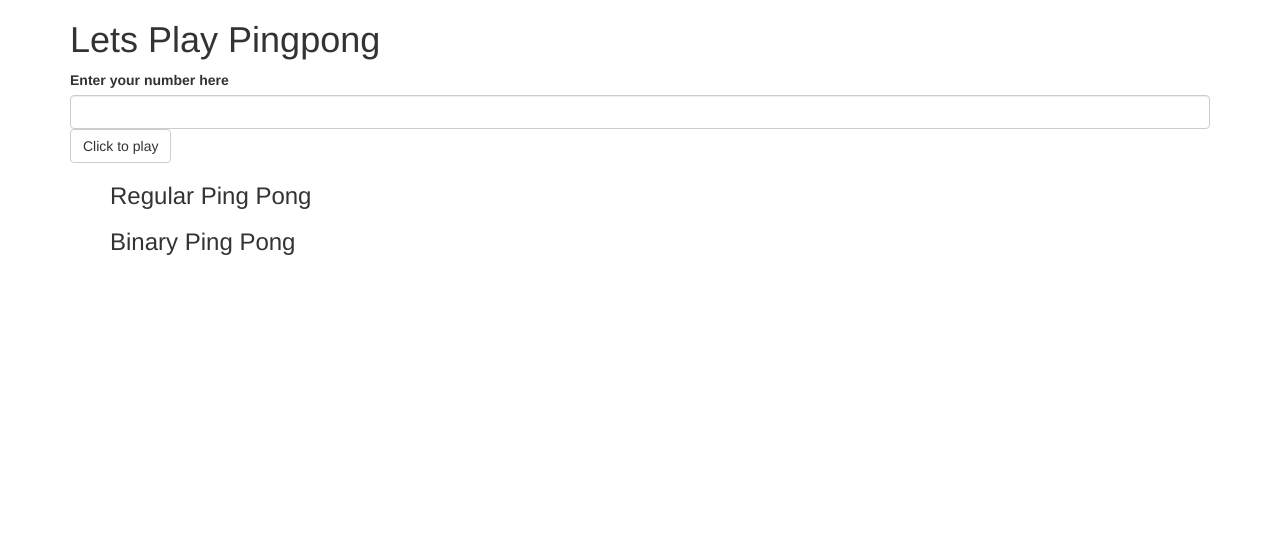
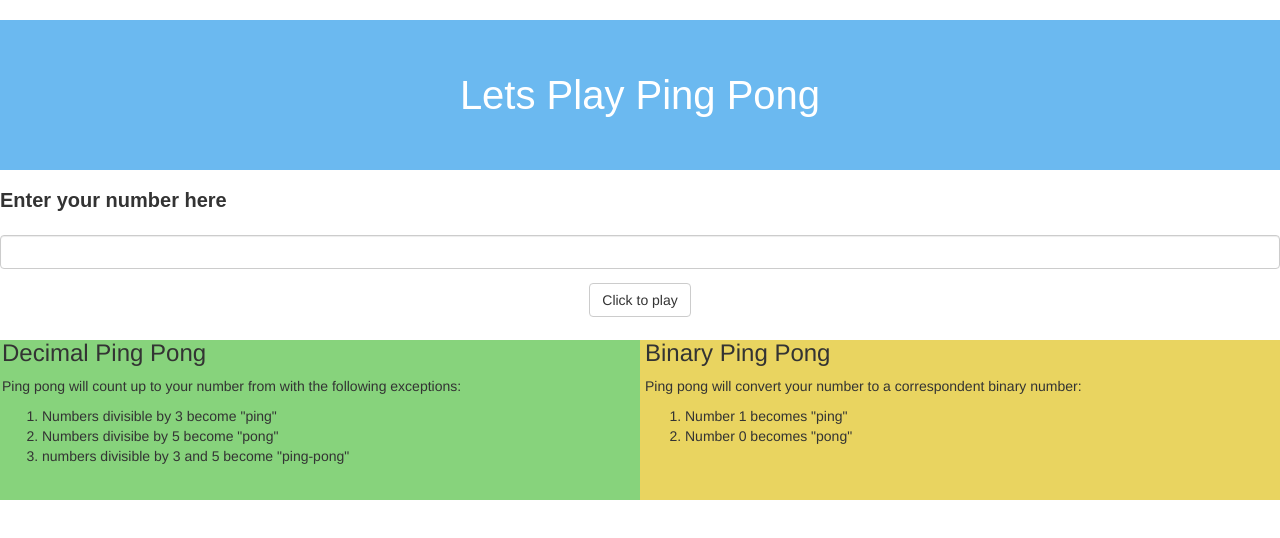
Before and after one commit to kimlan1510/playPingPong, a plain HTML site: page index.html in a window 1280 px wide. Drawn offline with Linux system fonts and the light colour scheme.

Commit message:
add background color to divs, centered header

```diff
--- a/css/styles.css
+++ b/css/styles.css
@@ -0,0 +1,54 @@
+
+.container-fluid, body, html{
+  padding: 0;
+  border: 0;
+  margin: 0;
+}
+.header{
+  height: 150px;
+  background-color: #6bb9f0;
+}
+
+h1{
+  color: white;
+  font-size: 40px;
+  font-family: sans-serif;
+  text-align: center;
+  vertical-align: middle;
+  line-height: 150px;
+}
+.form_section{
+  height: 150px;
+  vertical-align: center;
+  line-height: 60px;
+}
+
+label{
+  font-size: 20px;
+  font-family: sans-serif;
+}
+
+button{
+  font-size: 17px;
+}
+.col-md-6, .col-sm-6{
+  height: 160px;
+  padding: 0;
+  border: 0;
+  margin: 0;
+
+}
+.description1{
+  display: block;
+  background-color: #87d37c;
+  padding-left: 17px;
+  height: 160px;
+}
+
+.description2{
+  display: block;
+  background-color: #e9d460;
+  padding-left: 5px;
+  height: 160px;
+
+}
--- a/index.html
+++ b/index.html
@@ -9,22 +9,42 @@
     <title>PING PONG</title>
   </head>
   <body>
-    <div class="container">
-      <h1>Lets Play Pingpong</h1>
-      <form id="pingpong">
-        <label for="user_input">Enter your number here</label>
-        <input type="text" id="user_input" class="form-control">
-        <button type="submit" class="btn btn-default">Click to play</button>
-      </form>
-      <div class="output">
-        <ul class="decimal">
-          <h3>Regular Ping Pong</h3>
-        </ul>
+    <div class="container-fluid">
+      <div class = "header">
+        <h1>Lets Play Ping Pong</h1>
+      </div>
+      <div class="form_section">
+        <form id="pingpong">
+          <label for="user_input">Enter your number here</label>
+          <input type="text" id="user_input" class="form-control">
+          <center><button type="submit" class="btn btn-default">Click to play</button></center>
+        </form>
+      </div>
+      <div class="row">
+        <div class="col-md-6 col-sm-6">
+          <div class="description1">
+            <h3>Decimal Ping Pong</h3>
+            <p>Ping pong will count up to your number from with the following exceptions:</p>
+            <ol>
+              <li value ="1">Numbers divisible by 3 become "ping"</li>
+              <li>Numbers divisibe by 5 become "pong"</li>
+              <li>numbers divisible by 3 and 5 become "ping-pong"</li>
+              </ol>
+          </div>
+          <ul class="list" id="decimal"></ul>
+        </div>
 
-        <ul class="binary">
-          <h3>Binary Ping Pong</h3>
-        </ul>
-
+        <div class="col-md-6 col-sm-6">
+          <div class="description2">
+            <h3>Binary Ping Pong</h3>
+            <p> Ping pong will convert your number to a correspondent binary number:
+              <ol>
+                <li value="1">Number 1 becomes "ping"</li>
+                <li>Number 0 becomes "pong"</li>
+              </ol>
+          </div>
+          <ul class="list" id="binary"></ul>
+        </div>
       </div>
     </div>
 
--- a/js/scripts.js
+++ b/js/scripts.js
@@ -80,10 +80,10 @@ $(document).ready(function(){
     console.log(result_binary);
     clearScreen();
     for(i=0; i<result.length; i++){
-      $("ul.decimal").append("<li>" + result[i] + "</li>");
+      $("ul#decimal").append("<li>" + result[i] + "</li>");
     };
     for(i=0; i<result_binary.length; i++){
-      $("ul.binary").append("<li>"+ result_binary[i]+ "</li>");
+      $("ul#binary").append("<li>"+ result_binary[i]+ "</li>");
     };
   });
 });
```
